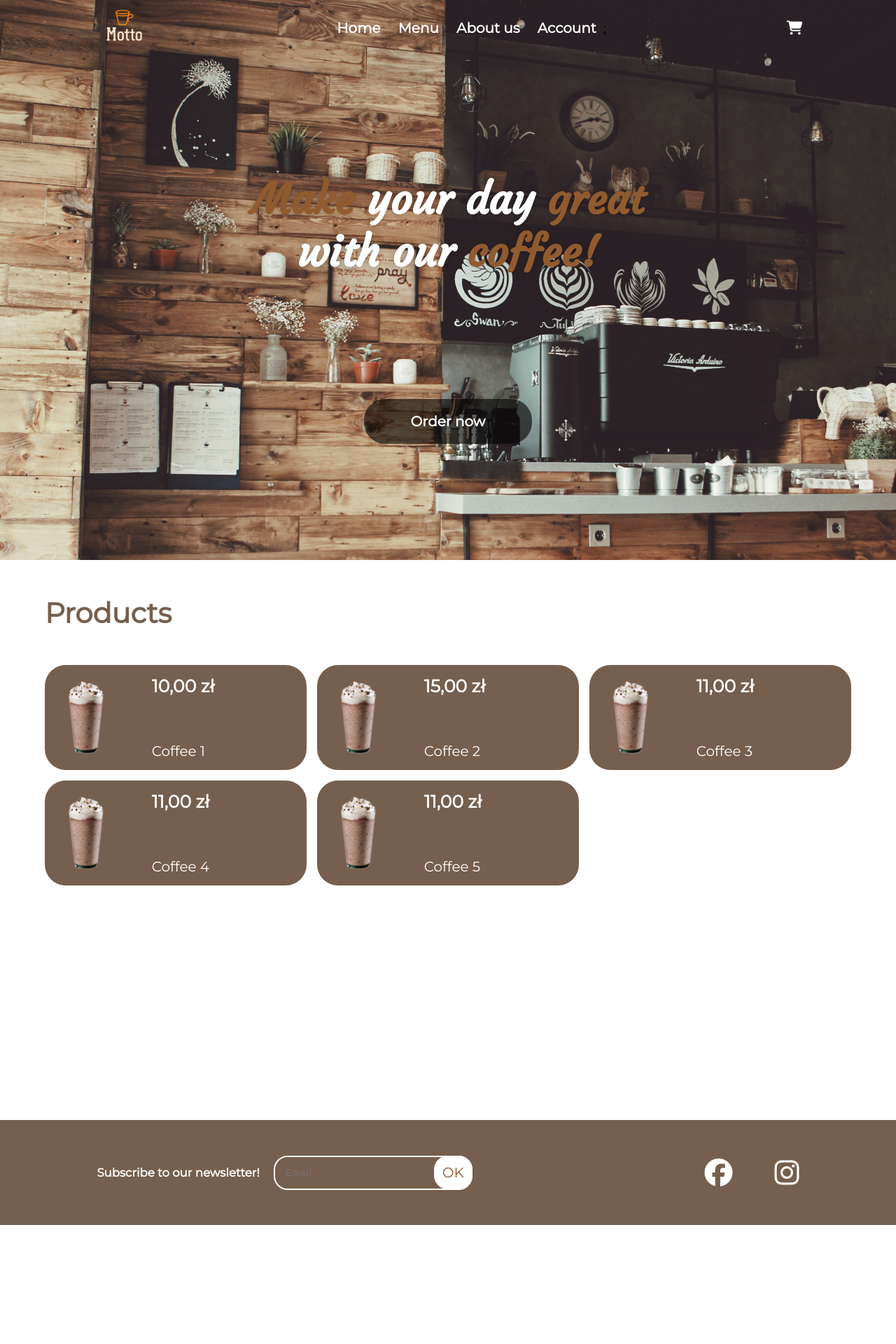
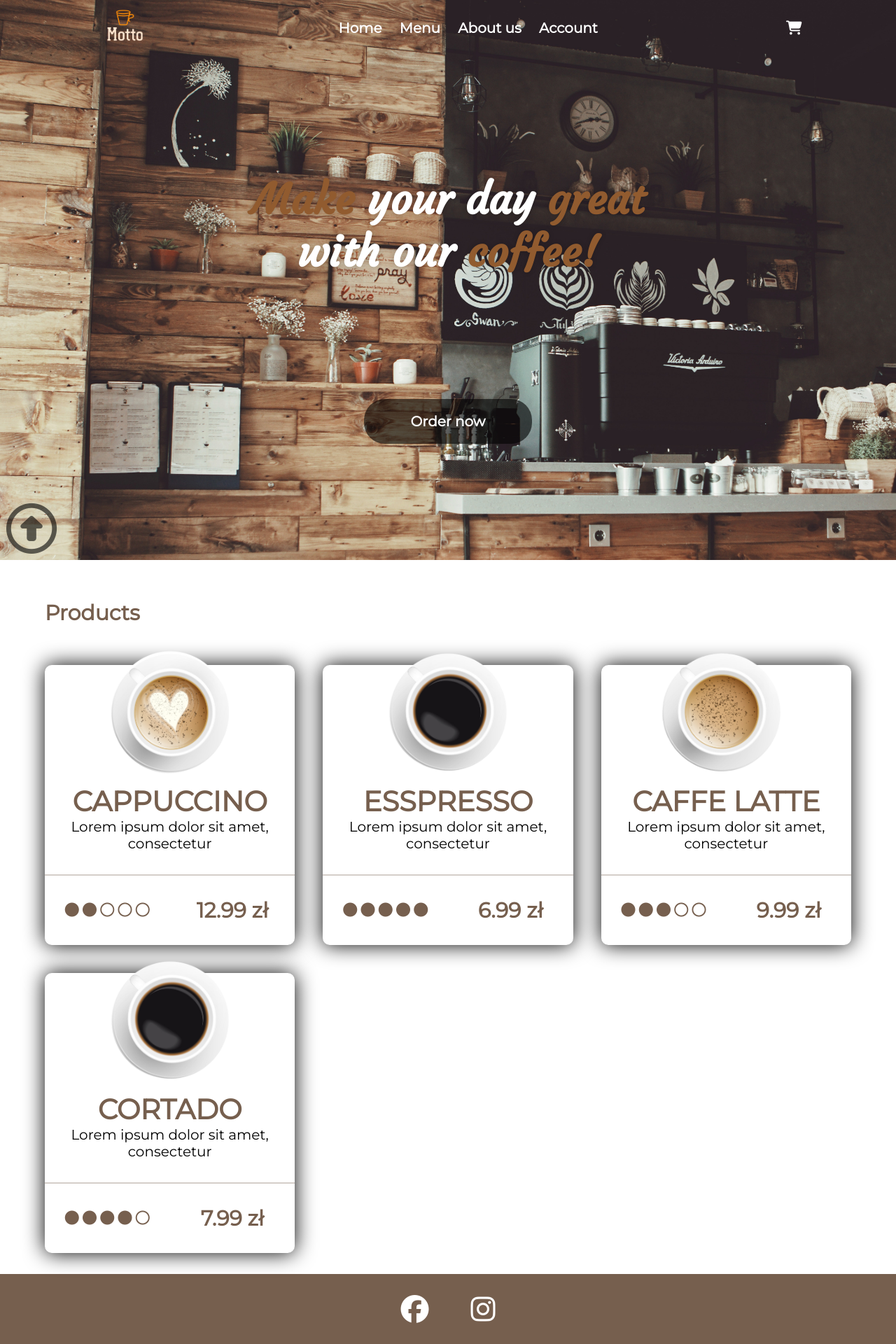
Before and after one commit to mpozdal/wdpai, a PHP site: page / in a window 1280 px wide. Shown: the whole page at 70% size. Before the commit the page ends 1750 px from the top, so only its background shows below. Run offline with PHP 8.4, Linux system fonts and the light colour scheme; some libraries are stand-ins or nearby versions.

Commit message:
poprawiony wyglad

```diff
--- a/public/css/styleHome.css
+++ b/public/css/styleHome.css
@@ -7,6 +7,17 @@ main {
     justify-content: center;
 
 }
+
+.fa-circle-up {
+    position: fixed;
+    left: 20px;
+
+    bottom: 20px;
+    z-index: 99;
+    font-size: 50px;
+    color: rgba(0,0,0,.6);
+    animation: scroller 2s  infinite;
+}
 #home {
     background: url("../assets/background.jpg");
 
@@ -14,6 +25,11 @@ main {
     background-attachment: fixed;
 
 }
+@keyframes scroller {
+    0% {transform: scale(1);}
+    50% {transform: scale(1.5);}
+    100% {transform: scale(1);}
+  }
 
 .text {
     height: 70vh;
@@ -70,21 +86,21 @@ section#headerProducts {
     justify-content: flex-start;
 
 }
-article section span:first-child {
-    font-size: 40px;
+article > section > span:first-child {
+    font-size: 30px;
     font-weight: bold;
     color:#765F4E;
 }
 #products {
-    height: 100vh;
+    min-height: 100vh;
 }
 section#mainProducts {
     margin: auto;
     display: grid;
     grid-template-columns: repeat(3, 1fr);
-    grid-template-rows: repeat(2, 150px);
-    gap: 15px;
-    margin-bottom: 50px;
+    grid-template-rows: repeat(2, 400px);
+    gap: 40px;
+    margin-bottom: 30px;
 
 }
 
@@ -118,9 +134,7 @@ section#mainProducts {
 .imgItem {
     width: 50px;
 }
-.desc {
-    font-size: 20px;
-}
+
 .imgSection {
     background-repeat: no-repeat;
   	background-attachment: fixed;
@@ -160,4 +174,64 @@ section#mainProducts {
     .bars {
         display: block;
     }
+}
+
+   .product {
+    height: 400px;
+    background-color: white;
+    border-radius: 10px;
+    -webkit-box-shadow: 0px 0px 30px 0px rgba(0, 0, 0, 1);
+    -moz-box-shadow: 0px 0px 30px 0px rgba(0, 0, 0, 1);
+    box-shadow: 0px 0px 30px 0px rgba(0, 0, 0, 1);
+    display: flex;
+    flex-direction: column;
+    align-items: center;
    }
+   .product:hover {
+    opacity: .8;
+    transition: .2s ease-in;
+    cursor: pointer;
+   }
+
+   .desc {
+    display: flex;
+    flex-direction: column;
+    text-align: center;
+    height: 130px;
+   }
+    .imgContainer {
+        height: 170px;
+    }
+   .itemImg {
+    width: 200px;
+    position: relative;
+    top: -30px;
+
+   }
+
+   .details {
+    display: flex;
+    width: 100%;
+    height: 100px;
+    border-top: 2px solid #765F4E4d;
+    justify-content: center;
+    align-items: center;
+    text-align: center;
+   }
+   .strength, .itemPrice {
+    width: 50%;
+    color: #765F4E;
+    font-weight: bold;
+
+   }
+   .itemPrice {
+    font-size: 1.5em;
+   }
+  .itemName {
+    font-size: 40px;
+    color: #765F4E;
+    font-weight: bolder;
+  }
+  .itemDesc {
+    font-size: 20px;
+  }
--- a/public/css/styleLogin.css
+++ b/public/css/styleLogin.css
@@ -32,6 +32,10 @@ main input {
     padding-left: 50px;
 
 }
+.menu {
+    padding: 10px;
+    color: #765F4E;
+}
 .noAcc {
     font-size: 13px;
     justify-content: flex-end;
--- a/public/css/styleMain.css
+++ b/public/css/styleMain.css
@@ -42,7 +42,7 @@ a {
     color: #FFE7D1;
 }
 footer {
-    height: 150px;
+    height: 100px;
     background-color: #765F4E;
     display:flex;
     flex-direction: row;
--- a/public/scripts/script.js
+++ b/public/scripts/script.js
@@ -1,77 +1,65 @@
-const coffees = [
+const products = [
 	{
-		name: 'Coffee 1',
-		desc: '',
-		price: '10,00',
-		img: '/public/assets/kawa1.png',
-		id: 'Coffe1',
+		imgSrc: './public/assets/c2.png',
+		itemName: 'CAPPUCCINO',
+		itemDesc: 'Lorem ipsum dolor sit amet, consectetur',
+		strength: 2,
+		itemPrice: '12.99 zł',
 	},
 	{
-		name: 'Coffee 2',
-		desc: '',
-		price: '15,00',
-		img: '/public/assets/kawa1.png',
-		id: 'Coffee2',
+		imgSrc: './public/assets/c3.png',
+		itemName: 'ESSPRESSO',
+		itemDesc: 'Lorem ipsum dolor sit amet, consectetur',
+		strength: 5,
+		itemPrice: '6.99 zł',
 	},
 	{
-		name: 'Coffee 3',
-		desc: '',
-		price: '11,00',
-		img: '/public/assets/kawa1.png',
-		id: 'Coffee3',
+		imgSrc: './public/assets/c1.png',
+		itemName: 'CAFFE LATTE',
+		itemDesc: 'Lorem ipsum dolor sit amet, consectetur',
+		strength: 3,
+		itemPrice: '9.99 zł',
 	},
 	{
-		name: 'Coffee 4',
-		desc: '',
-		price: '11,00',
-		img: '/public/assets/kawa1.png',
-		id: 'Coffee3',
-	},
-	{
-		name: 'Coffee 5',
-		desc: '',
-		price: '11,00',
-		img: '/public/assets/kawa1.png',
-		id: 'Coffee3',
+		imgSrc: './public/assets/c3.png',
+		itemName: 'CORTADO',
+		itemDesc: 'Lorem ipsum dolor sit amet, consectetur',
+		strength: 4,
+		itemPrice: '7.99 zł',
 	},
 ];
-document.addEventListener('scroll', function () {
-	let body = document.querySelector('#home');
-	body.scrollLeft += 200;
-});
+
 document.addEventListener('DOMContentLoaded', function () {
 	let mainProducts = document.querySelector('#mainProducts');
 
-	for (let i = 0; i < coffees.length; i++) {
-		let divElement = document.createElement('div');
-		divElement.classList.add('item');
-		divElement.id = coffees[i].id;
-		let imgElement = document.createElement('img');
-		imgElement.classList.add('imgItem');
-		imgElement.src = coffees[i].img;
+	products.forEach((product) => {
+		const productElement = document.createElement('div');
+		productElement.classList.add('product');
 
-		let spanElement = document.createElement('span');
+		productElement.innerHTML = `
+		  <div class="imgContainer">
+			<img src="${product.imgSrc}" class="itemImg" alt="${product.itemName}" />
+		  </div>
+		  <div class="desc">
+			<span class="itemName">${product.itemName}</span>
+			<span class="itemDesc">${product.itemDesc}</span>
+		  </div>
+		  <div class="details">
+			<div class="strength">
+			  ${'<i class="fa-solid fa-circle"></i> '.repeat(product.strength)}
+			  ${'<i class="fa-regular fa-circle"></i> '.repeat(5 - product.strength)}
+			</div>
+			<div class="itemPrice">
+			  ${product.itemPrice}
+			</div>
+		  </div>
+		`;
 
-		let priceParagraf = document.createElement('p');
-		priceParagraf.classList.add('price');
-
-		priceParagraf.textContent = coffees[i].price + ' zł';
-
-		let textParagraf = document.createElement('p');
-		textParagraf.classList.add('desc');
-		textParagraf.textContent = coffees[i].name;
-
-		spanElement.appendChild(priceParagraf);
-		spanElement.appendChild(textParagraf);
-
-		divElement.appendChild(imgElement);
-		divElement.appendChild(spanElement);
-
-		mainProducts.appendChild(divElement);
-	}
+		mainProducts.appendChild(productElement);
+	});
 	let cart,
 		oldCart = [];
-	const items = document.querySelectorAll('.item');
+	const items = document.querySelectorAll('.product');
 	if (sessionStorage.length > 0) {
 		oldCart = JSON.parse(sessionStorage.getItem('cart'));
 		cart = new Cart(oldCart);
@@ -81,9 +69,8 @@ document.addEventListener('DOMContentLoaded', function () {
 	}
 	items.forEach((item, i) => {
 		item.addEventListener('click', function () {
-			console.log(`Kliknięto produkt o ID: ${item.id}`);
-			cart.addItem(coffees[i]);
-			console.log('abcd');
+			cart.addItem(products[i]);
+			console.log('click');
 		});
 	});
 });
--- a/public/views/home.php
+++ b/public/views/home.php
@@ -8,18 +8,22 @@
 
     <meta charset="UTF-8">
     <meta name="author" content="Michal Pozdal">
-    <link rel="stylesheet" href="/public/css/styleMain.css?v=3">
-    <link rel="stylesheet" href="/public/css/styleHome.css">
+    <link rel="stylesheet" href="/public/css/styleMain.css?v=4">
+    <link rel="stylesheet" href="/public/css/styleHome.css?v=6">
     <meta name="viewport" content="width=device-width, initial-scale=1.0">
 
     <link href='https://fonts.googleapis.com/css?family=Montserrat' rel='stylesheet'>
     <link href='https://fonts.googleapis.com/css?family=Courgette' rel='stylesheet'>
-    <script src="/public/scripts/script.js?v=2"></script>
+    <script src="/public/scripts/script.js"></script>
     <script src="https://kit.fontawesome.com/5093dc09b3.js" crossorigin="anonymous"></script>
 </head>
 
 <body>
+
     <div id="home">
+
+        <a href="#home"><i class="fa-regular fa-circle-up"></i></a>
+
         <header>
             <a href="home"> <img src="/public/assets/logo.png" class="logo" /></a>
             <div class="bars">
@@ -29,7 +33,7 @@
                 <a href="home"><span class="menu">Home</span></a>
                 <a href="home#products"><span class="menu">Menu</span></a>
                 <a href="aboutus"><span class="menu">About us</span></a>
-                <a href="login"><span class="menu">Account</span></a>;
+                <a href="login"><span class="menu">Account</span></a>
 
             </div>
             <a href="cart"><span class="menu"><i class="fa-solid fa-cart-shopping"></i></span></a>
@@ -66,20 +70,9 @@
 
         </section>
         <section id="mainProducts">
-
-
         </section>
     </article>
     <footer>
-        <span id="newsletter">
-            <h5>Subscribe to our newsletter!</h5>
-            <span>
-                <input type="text" id="email" name="email" placeholder="Email">
-                <span class="btn">
-                    OK
-                </span>
-            </span>
-        </span>
 
 
         <span id="social">
--- a/public/views/register.php
+++ b/public/views/register.php
@@ -23,9 +23,10 @@
             <a href="home"><span class="menu">Home</span></a>
             <a href="home#products"><span class="menu">Menu</span></a>
             <a href="aboutus"><span class="menu">About us</span></a>
-            <a href=""><span class="menu">Account</span></a>
-            <a href="cart"><span class="menu"><i class="fa-solid fa-cart-shopping"></i></span></a>
+            <a href="login"><span class="menu">Account</span></a>
+
         </div>
+        <a href="cart"><span class="menu"><i class="fa-solid fa-cart-shopping"></i></span></a>
 
     </header>
     <main>
```
Also changed, not shown: public/css/styleAcc.css (+30 -24 lines), public/css/styleCart.css (+58 -6 lines), public/scripts/cartScript.js (+26 -37 lines), public/views/aboutus.php (+6 -12 lines), public/views/account.php (+10 -13 lines), public/views/cart.php (+29 -13 lines), public/views/login.php (+4 -3 lines), public/views/topup.php (+4 -3 lines), public/assets/c1.png (added), public/assets/c2.png (added), public/assets/c3.png (added).
